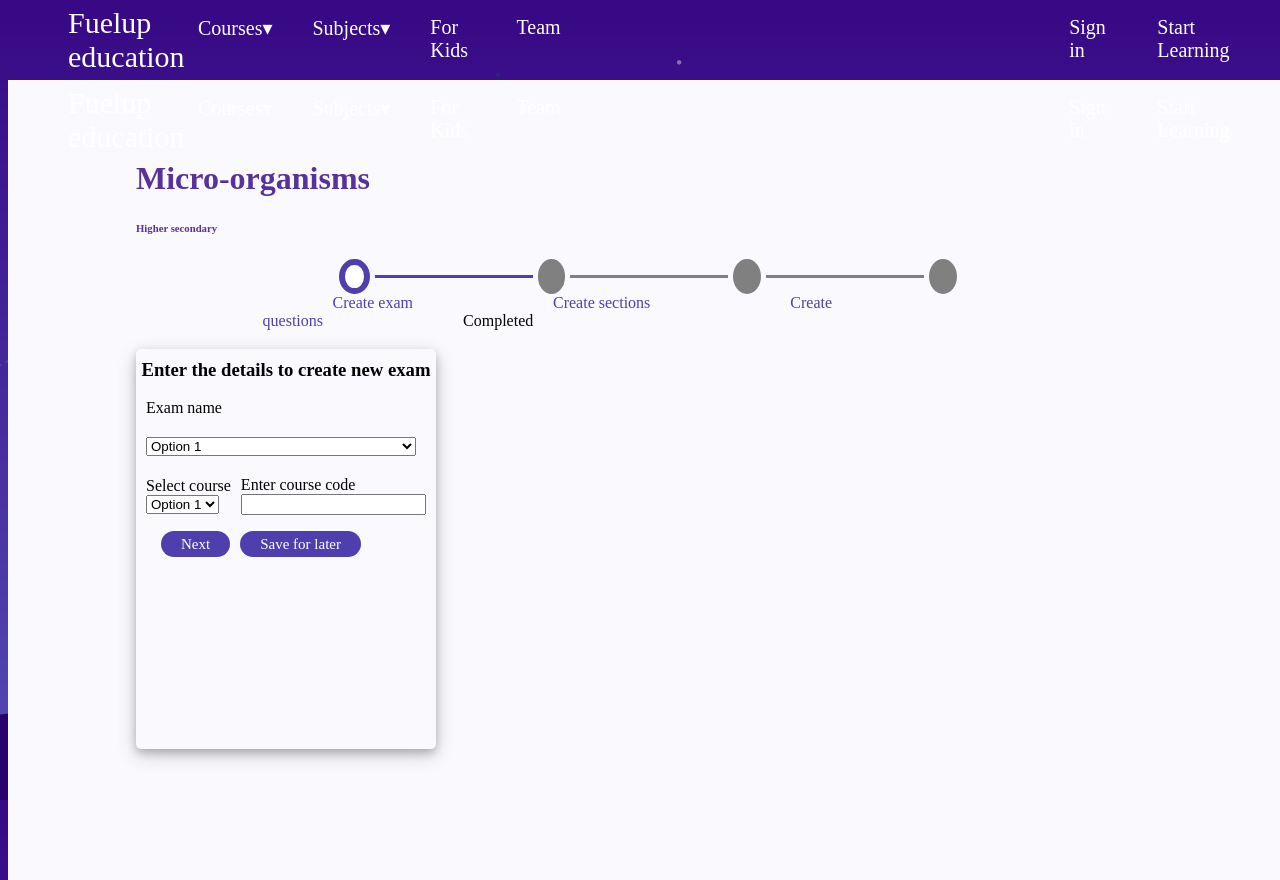
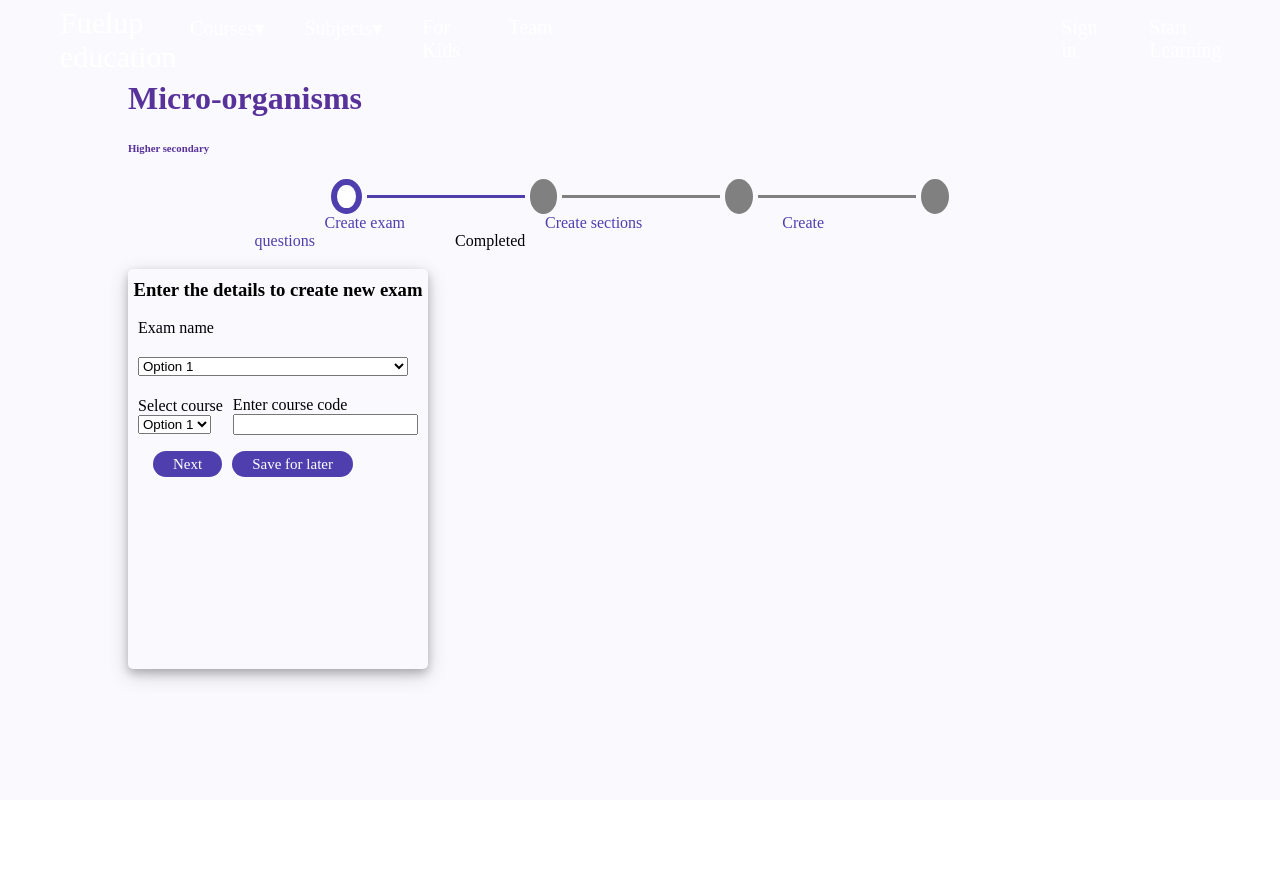
Before and after one commit to FuelupEducationIndia/fuelupeducation-react, a React (Create React App) app: page /create-exam in a window 1280 px wide. After the commit the page ends 800 px from the top, so only its background shows below. Built offline with nearby package versions, Linux system fonts and the light colour scheme.

Commit message:
css update

```diff
--- a/src/components/Exams/CreateExam/CreateExam.module.css
+++ b/src/components/Exams/CreateExam/CreateExam.module.css
@@ -2,7 +2,11 @@
   background-color:#faf9fe;
   position: absolute;
   width: 100%;
-  height: 100%;
+  height: auto;
+  top: 0;
+  bottom: 0;
+  left: 0;
+  right: 0;
 }
 
 .dots3 {
```
